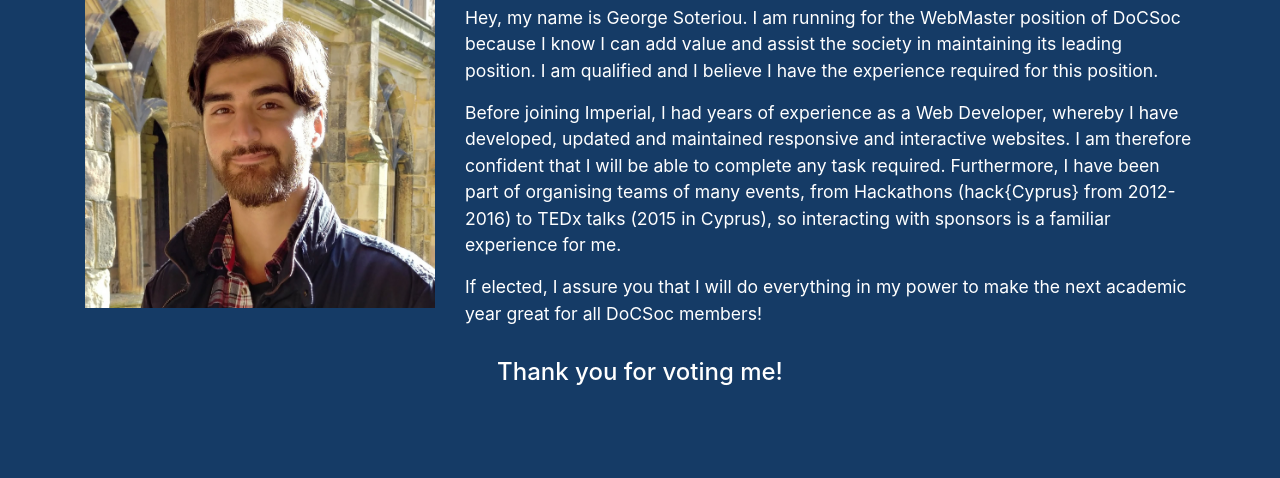
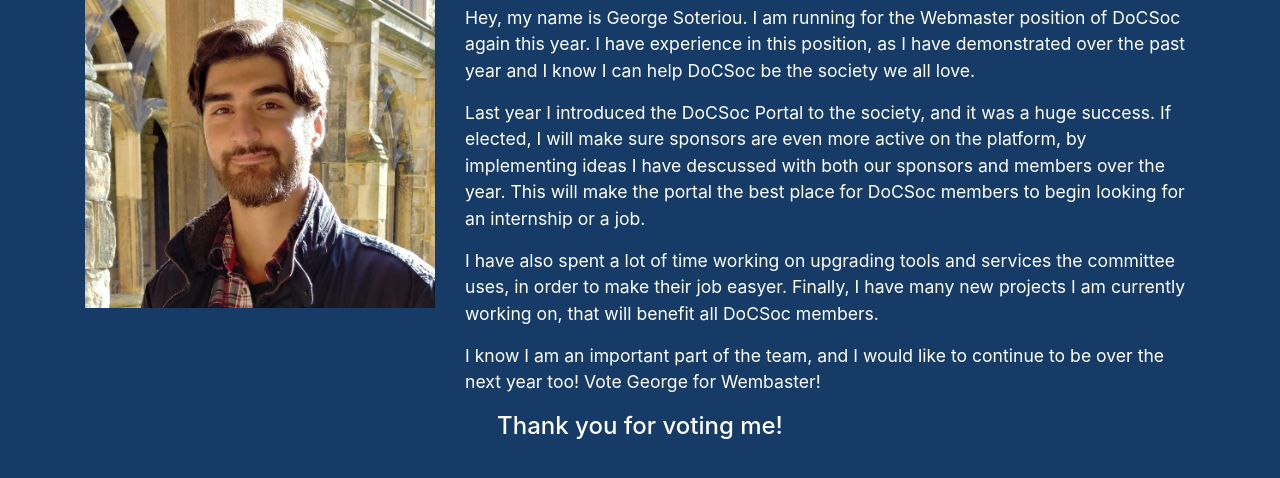
Before and after one commit to georgesoteriou/DoCSoc-webmaster-vote-me-website, a plain HTML site: page index.html in a window 1280 px wide. Shown: the part 362-840 px from the top of the page. Before the commit the page ends 807 px from the top, so only its background shows below. Drawn offline with nearby package versions, Linux system fonts and the light colour scheme.

Commit message:
Update manifesto

```diff
--- a/index.html
+++ b/index.html
@@ -58,9 +58,10 @@
     </div>
     <div class="col-lg-8 col-sm-12">
       <h3>Manifesto:</h3>
-      <p>Hey, my name is George Soteriou. I am running for the WebMaster position of DoCSoc because I know I can add value and assist the society in maintaining its leading position. I am qualified and I believe I have the experience required for this position.</p>
-<p>Before joining Imperial, I had years of experience as a Web Developer, whereby I have developed, updated and maintained responsive and interactive websites. I am therefore confident that I will be able to complete any task required. Furthermore, I have been part of organising teams of many events, from Hackathons (hack{Cyprus} from 2012-2016) to TEDx talks (2015 in Cyprus), so interacting with sponsors is a familiar experience for me.</p>
-<p>If elected, I assure you that I will do everything in my power to make the next academic year great for all DoCSoc members!</p>
+      <p>Hey, my name is George Soteriou. I am running for the Webmaster position of DoCSoc again this year. I have experience in this position, as I have demonstrated over the past year and I know I can help DoCSoc be the society we all love.</p>
+      <p>Last year I introduced the DoCSoc Portal to the society, and it was a huge success. If elected, I will make sure sponsors are even more active on the platform, by implementing ideas I have descussed with both our sponsors and members over the year. This will make the portal the best place for DoCSoc members to begin looking for an internship or a job.</p>
+      <p>I have also spent a lot of time working on upgrading tools and services the committee uses, in order to make their job easyer. Finally, I have many new projects I am currently working on, that will benefit all DoCSoc members. </p>
+      <p>I know I am an important part of the team, and I would like to continue to be over the next year too! Vote George for Wembaster!</p>
     </div>
   </div>
   <div class="row text-center">
```
